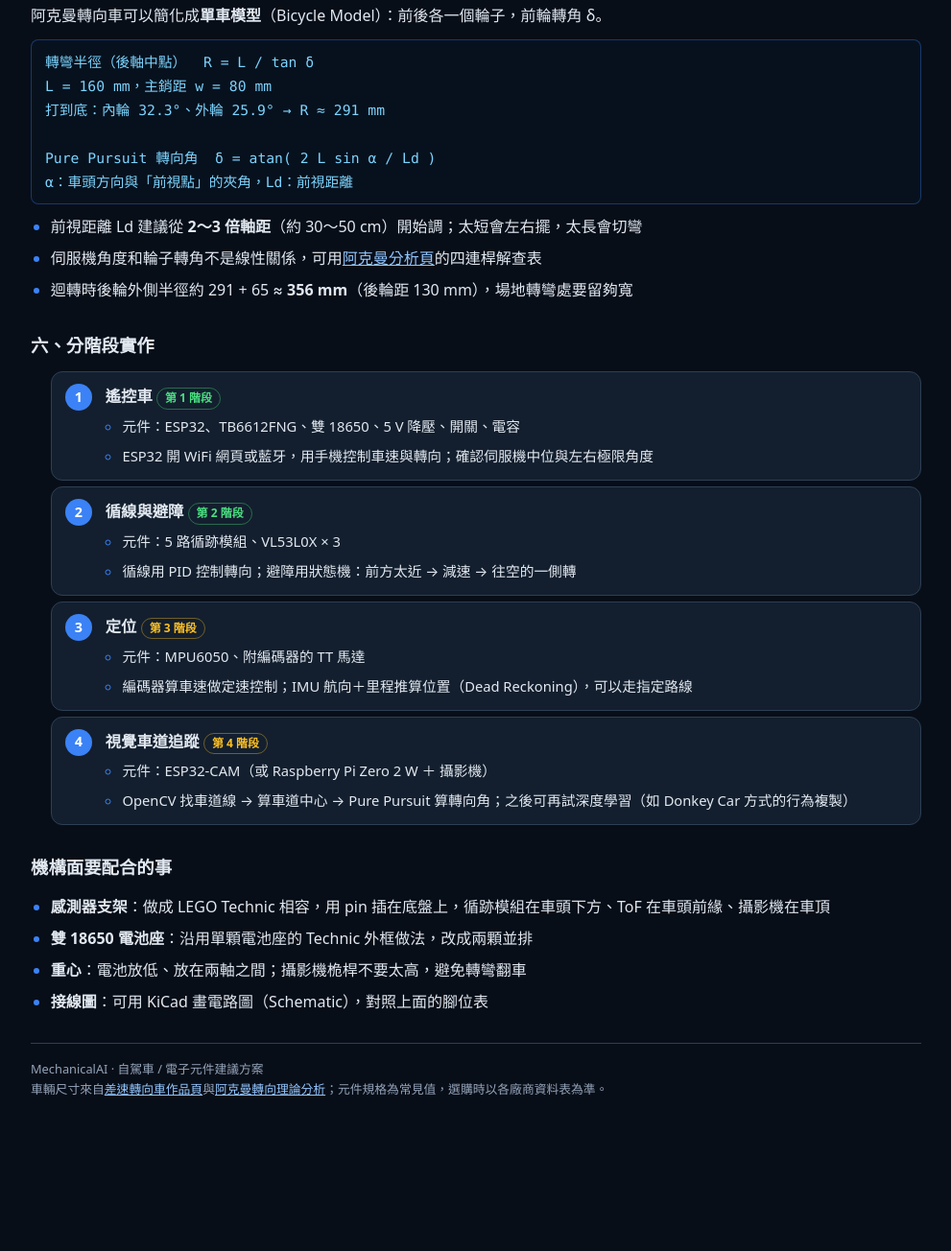
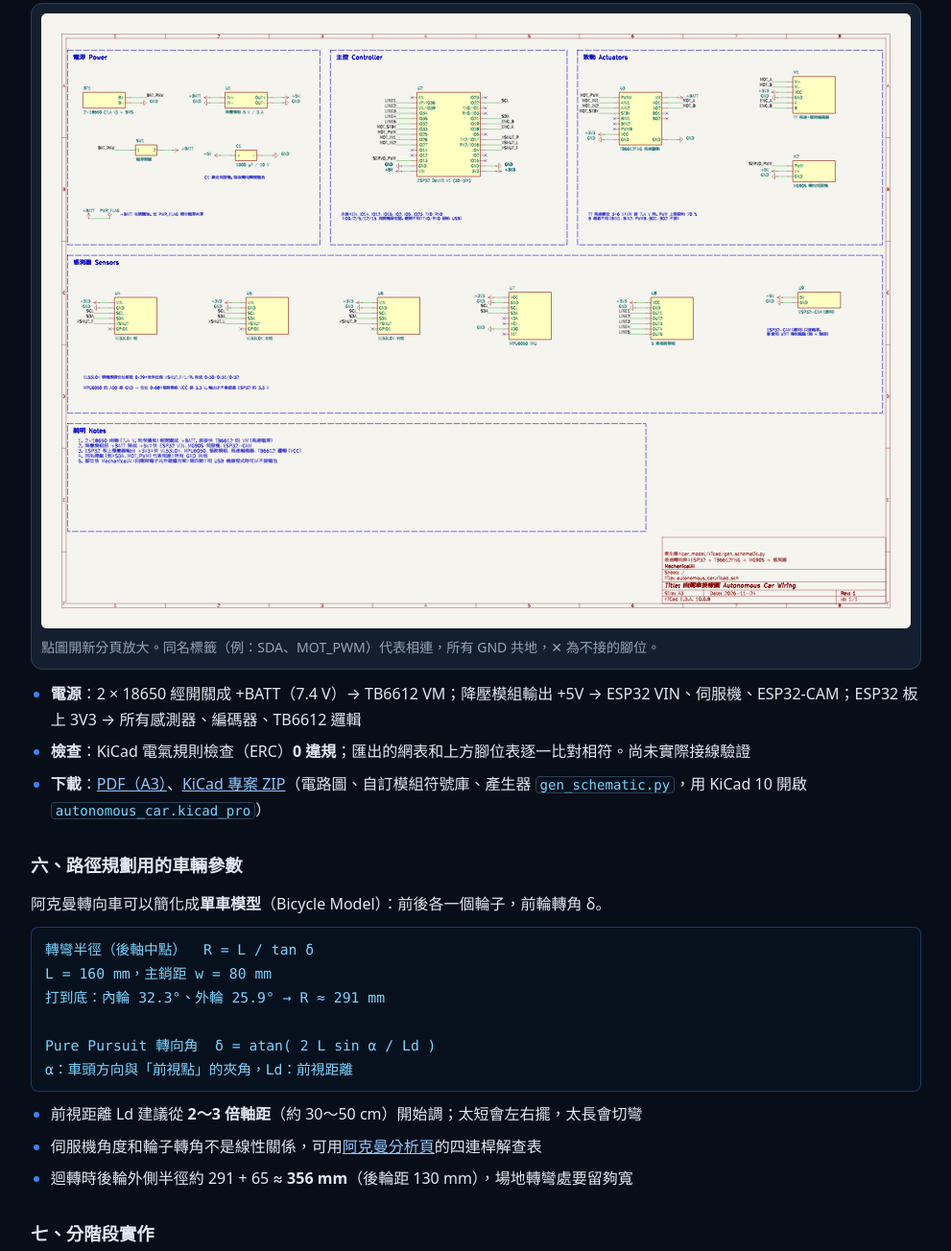
Before and after one commit to yoshiagent/MechanicalAI, a plain HTML site: page autonomous/electronics/index.html in a window 1280 px wide. Shown: the part 2961-4265 px from the top of the page at 96% size, without its empty margins (144-1135 px from the left). Before the commit the page ends 4156 px from the top, so only its background shows below. Drawn offline with Linux system fonts and the light colour scheme.

Commit message:
自駕車方案頁：加入 KiCad 接線圖（SVG、PDF、專案 ZIP）
Co-Authored-By: Claude Opus 5.5 <noreply@anthropic.com>

```diff
--- a/autonomous/electronics/index.html
+++ b/autonomous/electronics/index.html
@@ -43,6 +43,9 @@
     .arch { grid-template-columns: 1fr; }
     .arrow { transform: rotate(90deg); line-height: 1; }
   }
+  .sch { margin: 0; background: var(--panel); border: 1px solid var(--line); border-radius: 12px; padding: 10px; }
+  .sch img { display: block; width: 100%; height: auto; border-radius: 6px; background: #f5f4ef; }
+  .sch figcaption { color: var(--muted); font-size: 0.88rem; margin-top: 8px; }
   .steps { counter-reset: s; list-style: none; padding: 0; margin: 0; display: grid; gap: 12px; }
   .steps > li { background: var(--panel); border: 1px solid var(--line); border-radius: 12px; padding: 12px 16px 12px 56px; position: relative; }
   .steps > li::before { counter-increment: s; content: counter(s); position: absolute; left: 14px; top: 12px; width: 28px; height: 28px; border-radius: 50%; background: var(--blue); color: #fff; font-weight: 700; display: grid; place-items: center; font-size: 0.9rem; }
@@ -175,8 +178,21 @@
     </ul>
   </section>
 
+  <section id="wiring">
+    <h2 class="sec">五、接線圖（KiCad）</h2>
+    <figure class="sch">
+      <a href="wiring.svg" target="_blank" rel="noopener"><img src="wiring.svg" width="1588" height="1123" loading="lazy" alt="自駕車 KiCad 接線圖：電源、ESP32 主控、TB6612 與兩顆馬達、五種感測器模組的腳位連接"></a>
+      <figcaption>點圖開新分頁放大。同名標籤（例：SDA、MOT_PWM）代表相連，所有 GND 共地，✕ 為不接的腳位。</figcaption>
+    </figure>
+    <ul style="margin-top:12px">
+      <li><strong>電源</strong>：2 × 18650 經開關成 +BATT（7.4 V）→ TB6612 VM；降壓模組輸出 +5V → ESP32 VIN、伺服機、ESP32-CAM；ESP32 板上 3V3 → 所有感測器、編碼器、TB6612 邏輯</li>
+      <li><strong>檢查</strong>：KiCad 電氣規則檢查（ERC）<strong>0 違規</strong>；匯出的網表和上方腳位表逐一比對相符。尚未實際接線驗證</li>
+      <li><strong>下載</strong>：<a href="autonomous_car_wiring.pdf" style="color:var(--blue-soft)">PDF（A3）</a>、<a href="autonomous_car_kicad.zip" style="color:var(--blue-soft)">KiCad 專案 ZIP</a>（電路圖、自訂模組符號庫、產生器 <code>gen_schematic.py</code>，用 KiCad 10 開啟 <code>autonomous_car.kicad_pro</code>）</li>
+    </ul>
+  </section>
+
   <section>
-    <h2 class="sec">五、路徑規劃用的車輛參數</h2>
+    <h2 class="sec">六、路徑規劃用的車輛參數</h2>
     <p>阿克曼轉向車可以簡化成<strong>單車模型</strong>（Bicycle Model）：前後各一個輪子，前輪轉角 δ。</p>
     <div class="formula">轉彎半徑（後軸中點）  R = L / tan δ
 L = 160 mm，主銷距 w = 80 mm
@@ -192,7 +208,7 @@ Pure Pursuit 轉向角  δ = atan( 2 L sin α / Ld )
   </section>
 
   <section>
-    <h2 class="sec">六、分階段實作</h2>
+    <h2 class="sec">七、分階段實作</h2>
     <ol class="steps">
       <li>
         <h3>遙控車 <span class="lvl b">第 1 階段</span></h3>
@@ -231,7 +247,7 @@ Pure Pursuit 轉向角  δ = atan( 2 L sin α / Ld )
       <li><strong>感測器支架</strong>：做成 LEGO Technic 相容，用 pin 插在底盤上，循跡模組在車頭下方、ToF 在車頭前緣、攝影機在車頂</li>
       <li><strong>雙 18650 電池座</strong>：沿用單顆電池座的 Technic 外框做法，改成兩顆並排</li>
       <li><strong>重心</strong>：電池放低、放在兩軸之間；攝影機桅桿不要太高，避免轉彎翻車</li>
-      <li><strong>接線圖</strong>：可用 KiCad 畫電路圖（Schematic），對照上面的腳位表</li>
+      <li><strong>麵包板配置</strong>：依<a href="#wiring" style="color:var(--blue-soft)">接線圖</a>排定 ESP32、TB6612 在 400 孔麵包板上的位置，感測器線材走底盤下方</li>
     </ul>
   </section>
 
```
Also changed, not shown: autonomous/index.html (+2 -2 lines), autonomous/electronics/wiring.svg (added), 2 other files.
